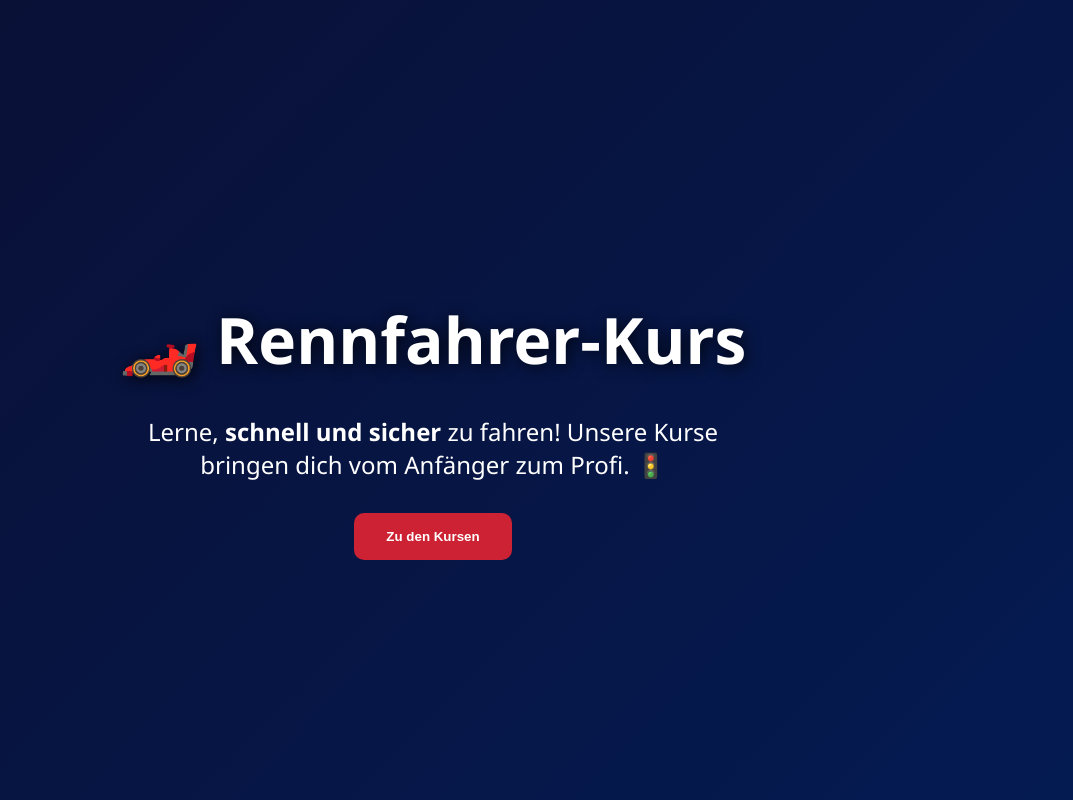
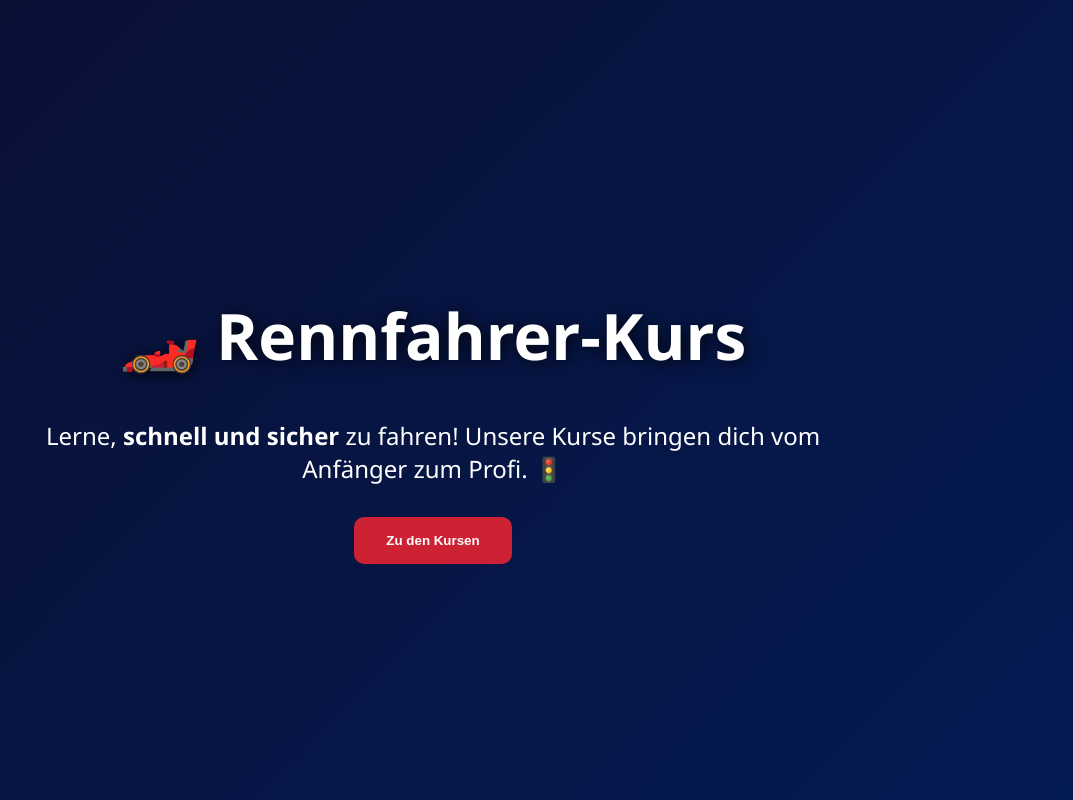
Before and after one commit to divan4kk/race, a Next.js app: page / in a window 1280 px wide. Shown: the top 800 px of the page, without its empty margins (207-1280 px from the left). Built offline with nearby package versions, Linux system fonts and the light colour scheme.

Commit message:
Haupttext unten

```diff
--- a/app/page.tsx
+++ b/app/page.tsx
@@ -23,23 +23,18 @@ export default function Home() {
   return (
     <main>
       {/* Hero */}
-      <section className="hero" style={{ textAlign: 'center', padding: '4rem 1rem' }}>
+      <section className="hero" style={{ padding: '4rem 1rem', textAlign: 'center' }}>
         <h1>🏎️ Rennfahrer-Kurs</h1>
-        <p style={{ maxWidth: '600px', margin: '1rem auto' }}>
-          Lerne, <strong>schnell und sicher</strong> zu fahren!
-          Unsere Kurse bringen dich vom Anfänger zum Profi. 🚦
+        <p>
+          Lerne, <strong>schnell und sicher</strong> zu fahren! Unsere Kurse bringen dich vom Anfänger zum Profi. 🚦
         </p>
         <a href="#kurse">
-          <button style={{ marginTop: '1rem' }}>Zu den Kursen</button>
+          <button>Zu den Kursen</button>
         </a>
       </section>
 
       {/* Kurse */}
-      <section
-        id="kurse"
-        className="container"
-        style={{ scrollMarginTop: '100px' }}
-      >
+      <section id="kurse" className="container" style={{ scrollMarginTop: '100px' }}>
         <h2 className="section-title">💰 Unsere Kurse</h2>
         <div className="grid">
           {courses.map(course => (
```
